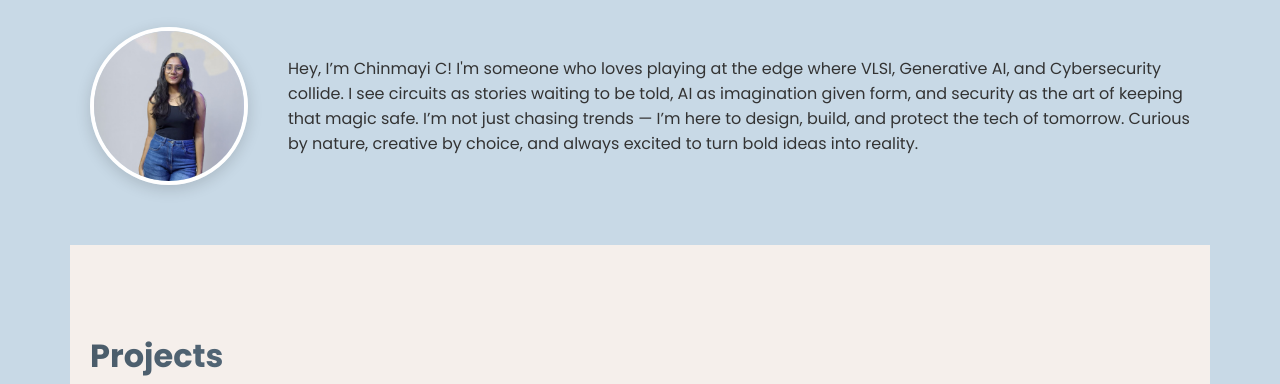
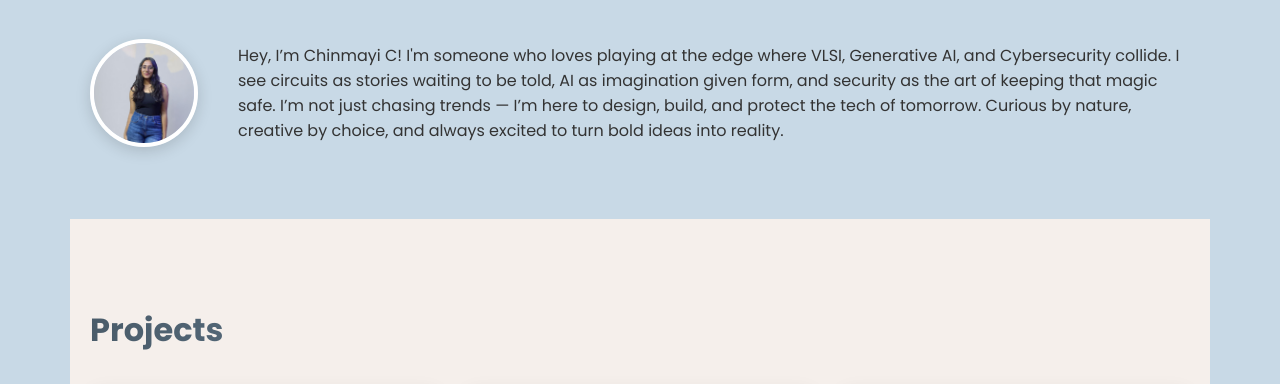
Before and after one commit to Chin2202/Chinmayi02.github.io, a plain HTML site: page index.html in a window 1280 px wide. Shown: the part 691-1075 px from the top of the page. Drawn offline with Linux system fonts and the light colour scheme.

Commit message:
Update index.html

```diff
--- a/index.html
+++ b/index.html
@@ -114,9 +114,10 @@
         gap: 40px;
     }
     .profile-pic {
-        width: 150px;
-        height: 150px;
+        width: 100px;
+        height: 100px;
         border-radius: 50%;
+        object-position: 60% 50%;
         object-fit: cover;
         border: 4px solid #FFFFFF;
         box-shadow: 0 4px 15px rgba(0,0,0,0.15);
```
